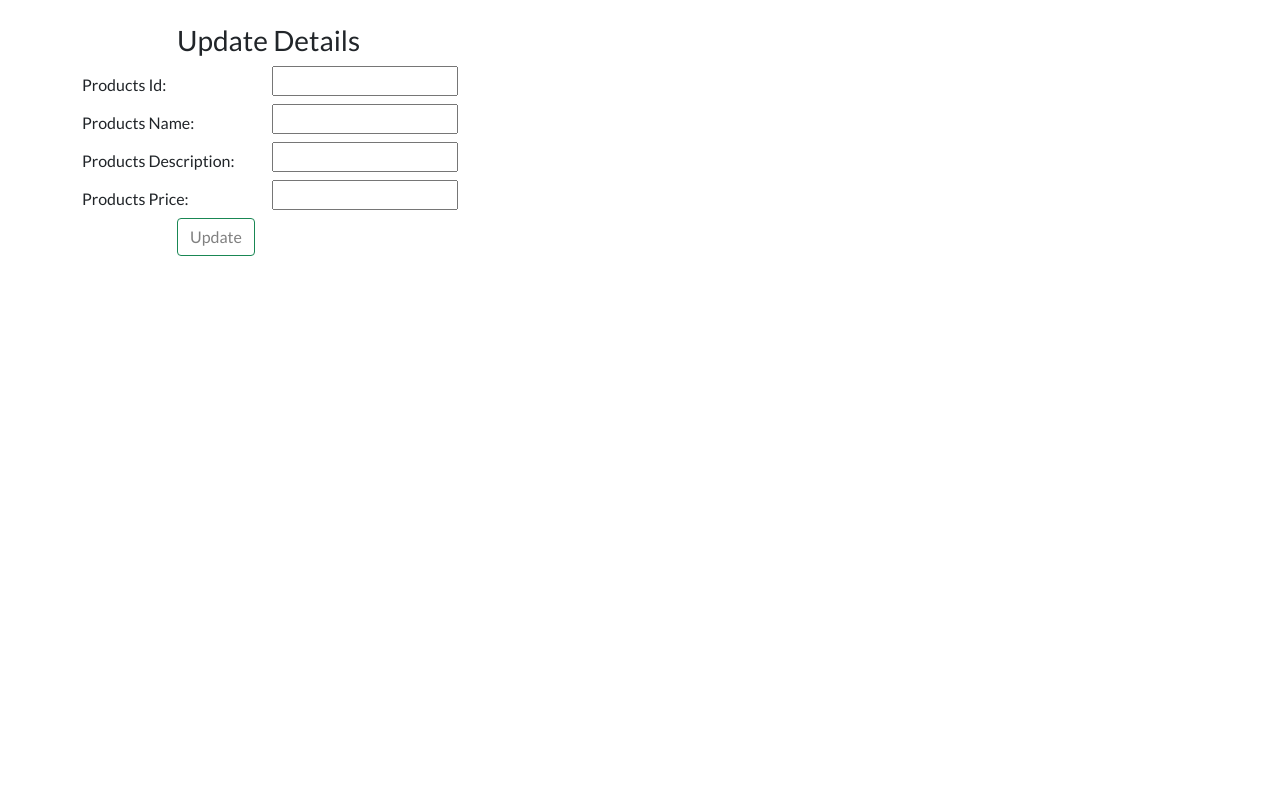
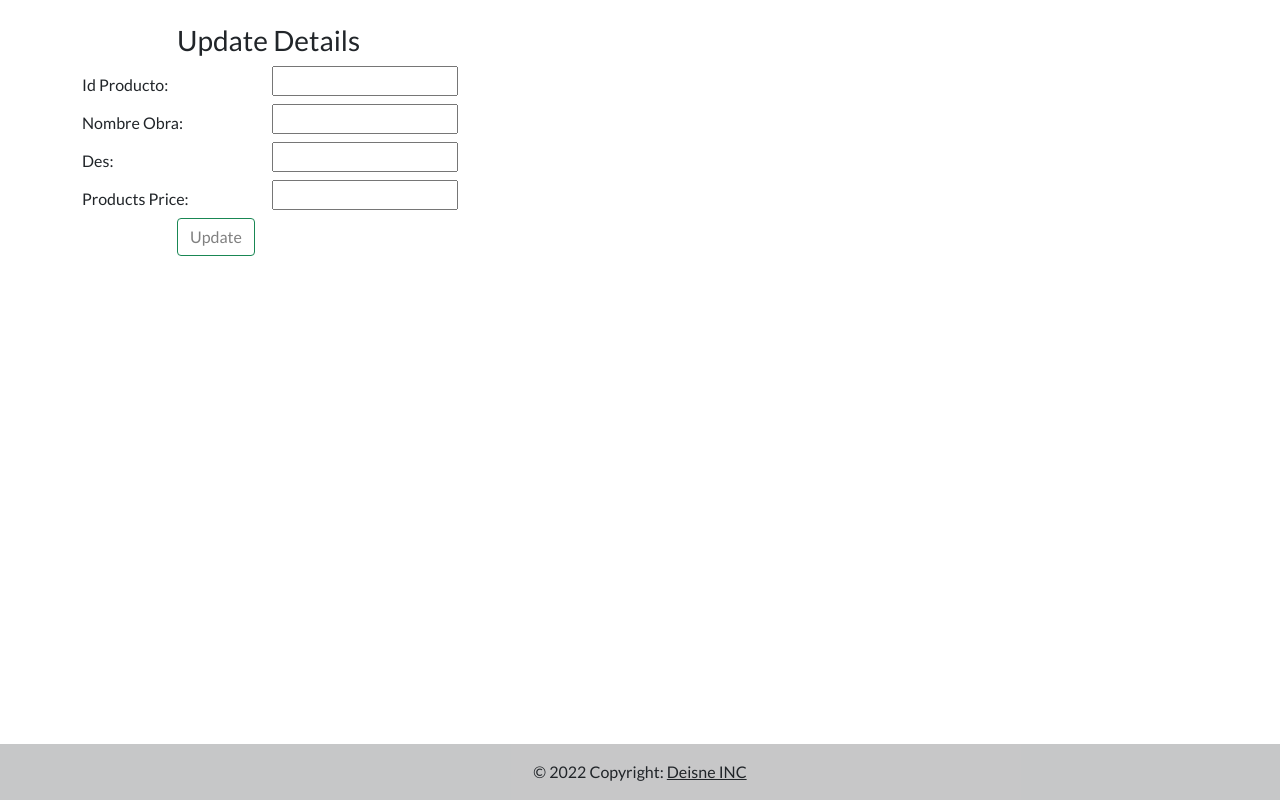
Before and after one commit to Nellybg/paginaweb, a Django app: template PruebaDeisne/products/templates/edit.html in a window 1280 px wide. Run offline with Django 4.2, Linux system fonts and the light colour scheme; the template is opened without the code that fills it, so the values that code supplies are empty.

Commit message:
retoques

```diff
--- a/PruebaDeisne/products/templates/edit.html
+++ b/PruebaDeisne/products/templates/edit.html
@@ -29,20 +29,20 @@
                 </div>
             </div>
             <div class="form-group row">
-                <label class="col-sm-2 col-form-label">Products Id:</label>
+                <label class="col-sm-2 col-form-label">Id Producto:</label>
                 <div class="col-sm-4">
                     <input type="text" name="id" id="id_id" required maxlength="20" value="{{ products.id }}" />
                 </div>
             </div>
             <div class="form-group row">
-                <label class="col-sm-2 col-form-label">Products Name:</label>
+                <label class="col-sm-2 col-form-label">Nombre Obra:</label>
                 <div class="col-sm-4">
                     <input type="text" name="name" id="id_name" required maxlength="100"
                         value="{{ products.name }}" />
                 </div>
             </div>
             <div class="form-group row">
-                <label class="col-sm-2 col-form-label">Products Description:</label>
+                <label class="col-sm-2 col-form-label">Des:</label>
                 <div class="col-sm-4">
                     <input type="description" name="description" id="id_description" required maxlength="254"
                         value="{{ products.description }}" />
@@ -63,6 +63,17 @@
             </div>
         </div>
     </form>
+
+    <div class="pt-5">
+        <footer class="bg-light text-center fixed-bottom">
+
+            <div class="text-center p-3" style="background-color: rgba(0, 0, 0, 0.2)">
+                © 2022 Copyright:
+                <a class="text-dark" href="https://www.duoc.cl/">Deisne INC</a>
+            </div>
+        </footer>
+    </div>
+
 </body>
 
 </html>
```
